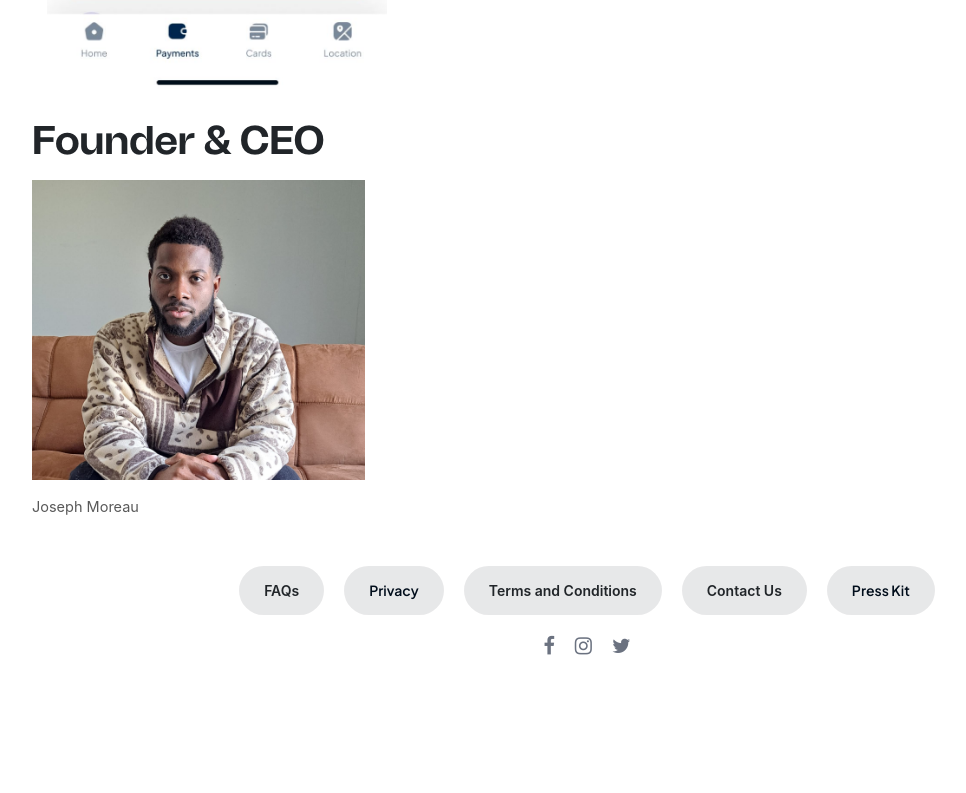
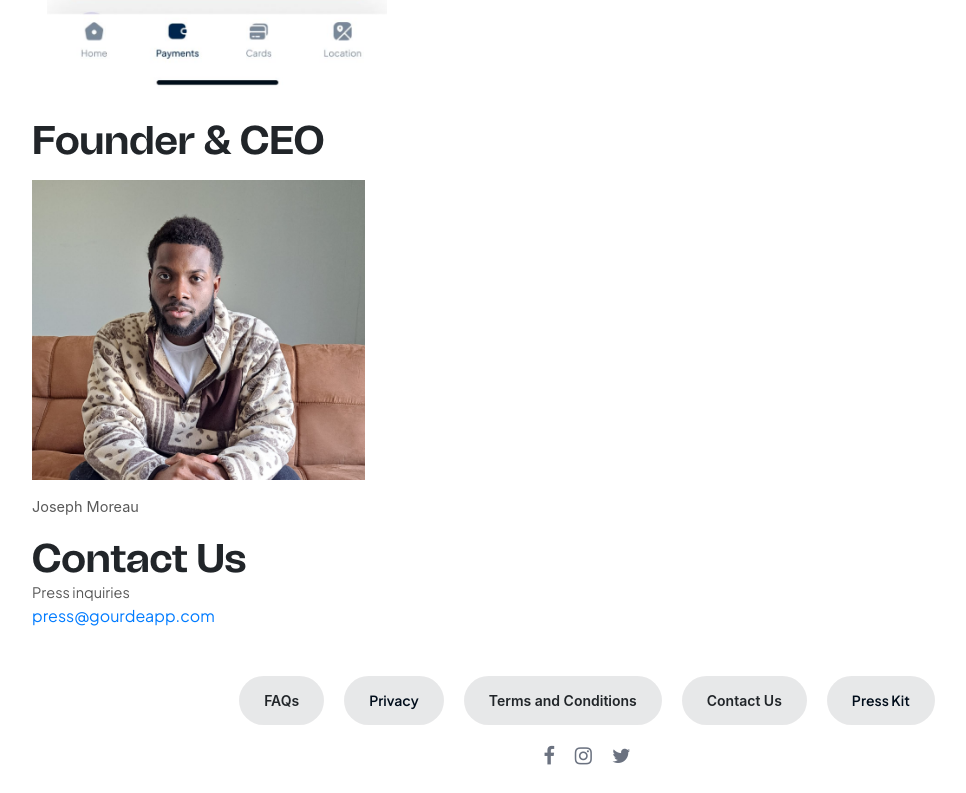
Before and after one commit to avocodesNG/Antenna_waitlist, a Vue app: page /press-kit in a window 1280 px wide. Shown: the part 2944-3737 px from the top of the page, without its empty margins (53-1019 px from the left). Before the commit the page ends 3627 px from the top, so only its background shows below. Built offline with nearby package versions, Linux system fonts and the light colour scheme.

Commit message:
updated languages for contact us section

```diff
--- a/src/locales/creole.json
+++ b/src/locales/creole.json
@@ -64,6 +64,8 @@
     "logo-marks": "Logo Maks",
     "product-screens": "Pwodwi ekran",
     "founder": "Fondatè &CEO",
-    "founder-name": "Joseph Moreau"
+    "founder-name": "Joseph Moreau",
+    "contact-us": "Kontakte nou",
+    "contact-us-text": "Kesyon laprès"
   }
     }
--- a/src/locales/english.json
+++ b/src/locales/english.json
@@ -65,6 +65,8 @@
     "logo-marks": "Logo Marks",
     "product-screens": "Product Screens",
     "founder": "Founder & CEO",
-    "founder-name": "Joseph Moreau"
+    "founder-name": "Joseph Moreau",
+    "contact-us": "Contact Us",
+    "contact-us-text": "Press inquiries"
   }
 }
--- a/src/locales/french.json
+++ b/src/locales/french.json
@@ -63,6 +63,8 @@
     "logo-marks": "Marques de logo",
     "product-screens": "Écrans de produits",
     "founder": "Fondateur & PDG",
-    "founder-name": "Joseph Moreau"
+    "founder-name": "Joseph Moreau",
+    "contact-us": "Contactez-nous",
+    "contact-us-text": "Demandes de presse"
   }
     }
--- a/src/locales/spanish.json
+++ b/src/locales/spanish.json
@@ -65,6 +65,8 @@
         "logo-marks": "Marcas del logotipo",
         "product-screens": "Pantallas de productos",
         "founder": "Fundador y CEO",
-        "founder-name": "Joseph Moreau"
+        "founder-name": "Joseph Moreau",
+        "contact-us": "Contáctenos",
+    "contact-us-text": "Consultas de prensa"
       }
     }
--- a/src/modules/home/views/pressKit.vue
+++ b/src/modules/home/views/pressKit.vue
@@ -76,6 +76,14 @@
         <img src="@/assets/img/founder.jpeg" alt="" />
       </div>
       <div class="body-text" v-html="$t('press-kit.founder-name')"></div>
+
+      <h2 class="header-text mt-3">
+        {{ $t("press-kit.contact-us") }}
+      </h2>
+      <p class="body-text">
+        {{ $t("press-kit.contact-us-text") }}
+      </p>
+      <a href="mailto:press@gourdeapp.com">press@gourdeapp.com</a>
     </div>
   </div>
 </template>
```
